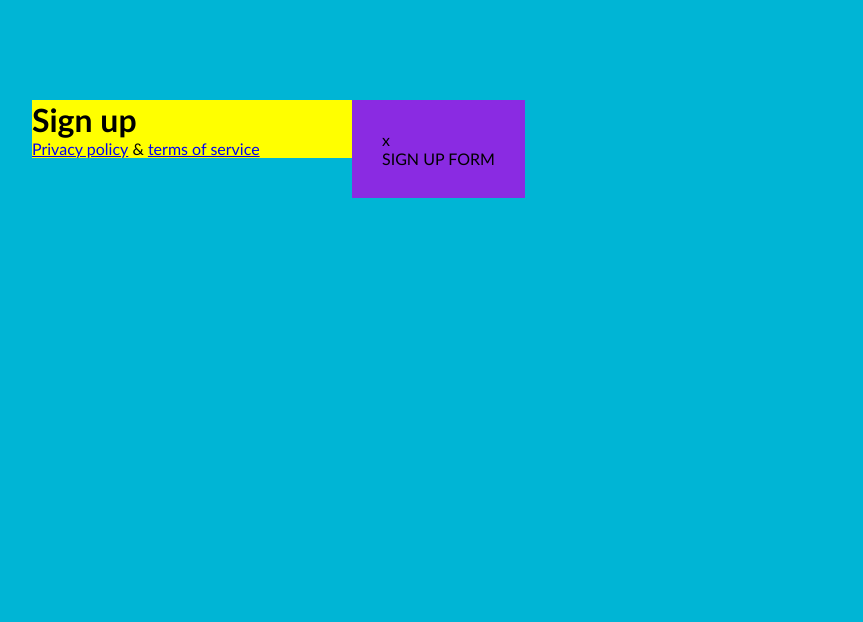
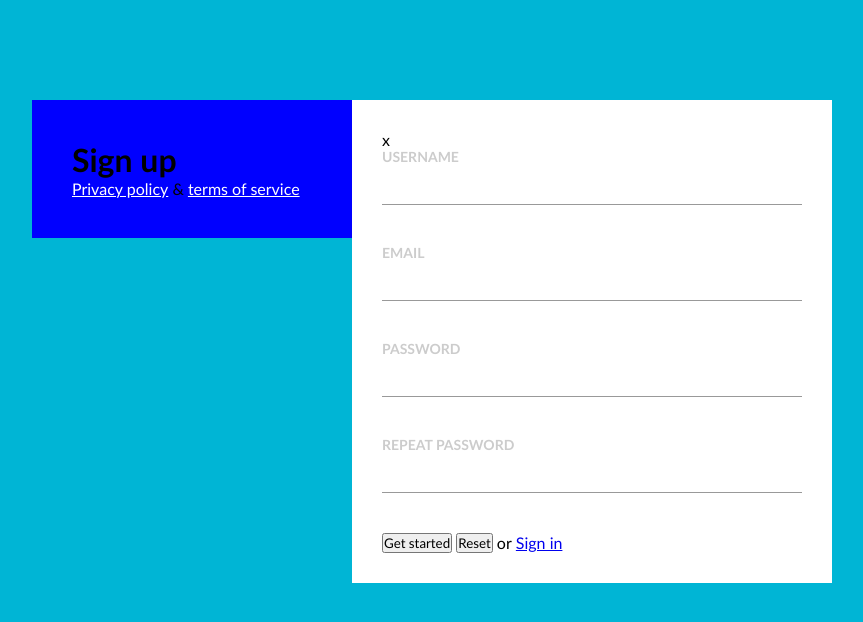
Before and after one commit to Paulius101/4-sign-up, a plain HTML site: page index.html in a window 1280 px wide. Shown: the whole page, without its empty margins (208-1071 px from the left). Drawn offline with Linux system fonts and the light colour scheme.

Commit message:
Form structure

```diff
--- a/css/main.css
+++ b/css/main.css
@@ -1,6 +1,6 @@
 body,
 body * {
-    box-sizing:content-box;
+    box-sizing:border-box;
     margin: 0;
     padding: 0;
     vertical-align: top;
@@ -22,7 +22,8 @@ margin-top: 100px;
 display: inline-block;
 width: 40%;
 float: left;
-background-color: yellow;
+background-color: blue;
+padding: 40px;
 }
 
 .main-title {
@@ -31,10 +32,11 @@ background-color: yellow;
 
 .bottom-links {
 
+
 }
 
 .bottom-links > a {
-
+color: #fff;
 }
 
 .bottom-links > span {
@@ -43,10 +45,10 @@ background-color: yellow;
 
 .right-column {
     display: inline-block;
-    width: 60%
+    width: 60%;
     float: left;
     padding: 30px;
-    background-color: blueviolet;
+    background-color: #fff;
 }
 
 .close {
@@ -55,5 +57,46 @@ background-color: yellow;
 }
 
 form {
+display: inline-block;
+width: 100%;
+}
+
+.form-row {
+    display: inline-block;
+    width: 100%;
+}
+
+.form-row + .form-row {
+margin-top: 40px;
+}
+
+label {
+    display: inline-block;
+    width: 100%;
+    color: #ccc;
+    text-transform: uppercase;
+    font-weight: bold;
+    font-size: 14px;
+    line-height: 15px;
+}
+
+input {
+    display: inline-block;
+    width: 100%;
+    font-size: 20px;
+    line-height: 1.8em;
+    border:none;
+    border-bottom: 1px solid #999;
+}
+
+button {
 
 }
+
+.form-row > span {
+
+}
+
+.form-row > a {
+
+}
--- a/index.html
+++ b/index.html
@@ -22,7 +22,29 @@
     <div class="right-column">
         <div class="close">x</div>
         <form>
-            SIGN UP FORM
+            <div class="form-row">
+            <label for="">Username</label>
+            <input type="text">
+            </div>
+            <div class="form-row">
+            <label for="">Email</label>
+            <input type="text">
+            </div>
+            <div class="form-row">
+            <label for="">Password</label>
+            <input type="password">
+            </div>
+            <div class="form-row">
+            <label for="">Repeat password</label>
+            <input type="password">
+            </div>
+            <div class="form-row">
+                <button type="submit">Get started</button>
+                <button type="reset">Reset</button>
+                <span>or</span>
+                <a href="#">Sign in</a>
+            </div>
+
         </form>
     </div>
 </main>
```
